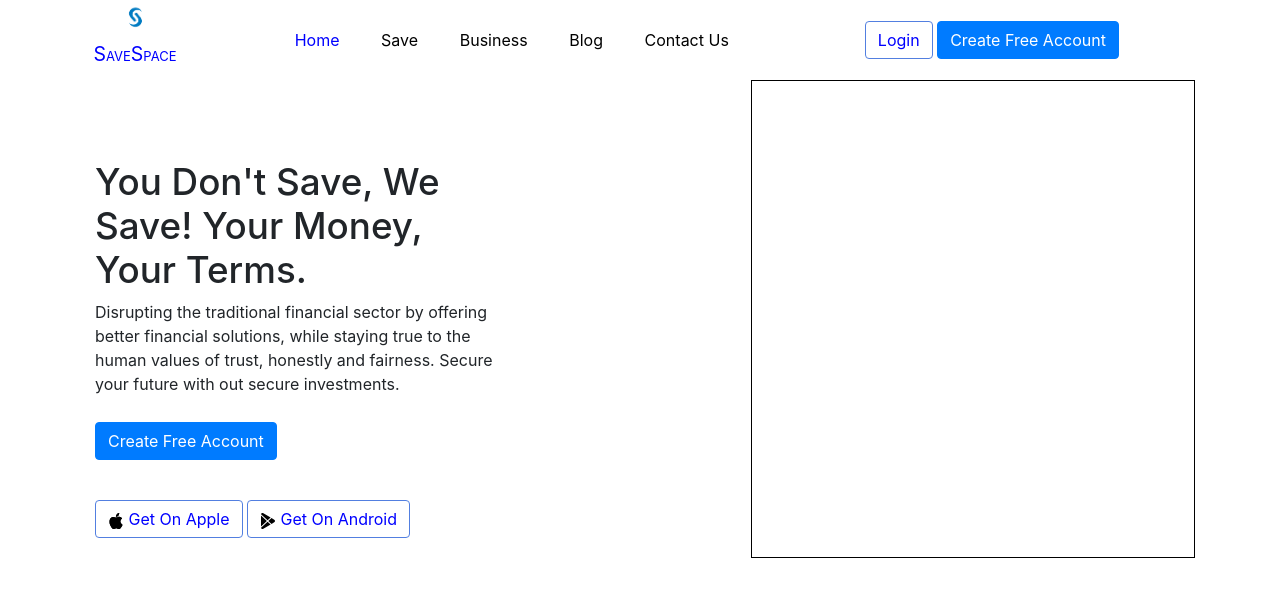
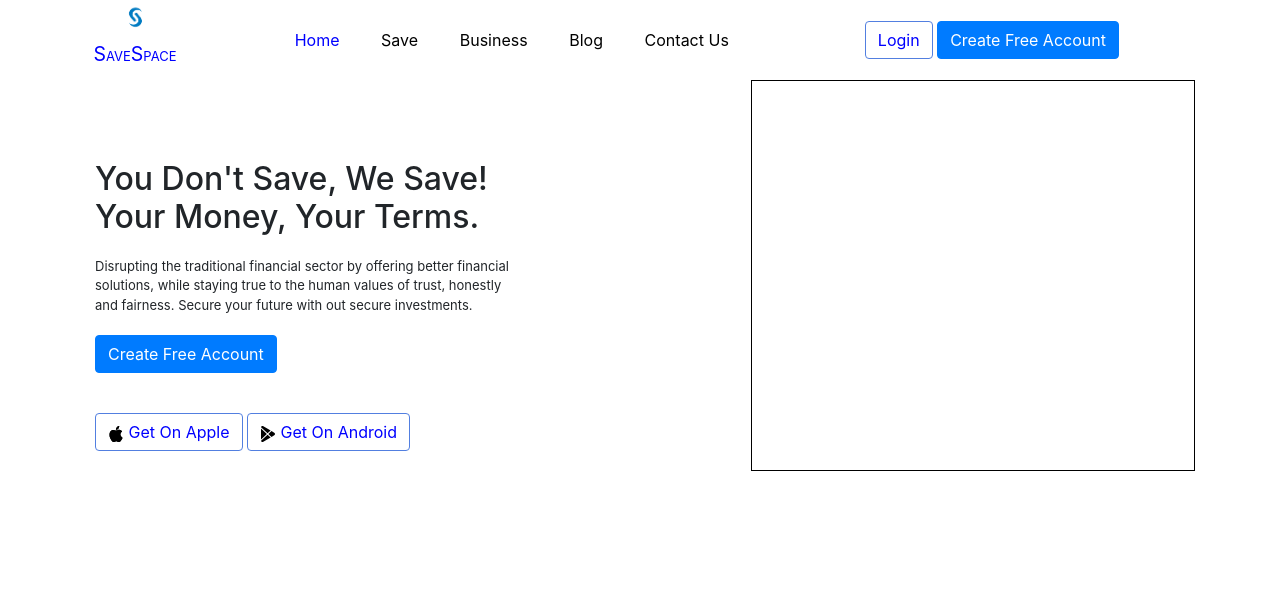
Before and after one commit to wasswaenockmale/saveSpace, a plain HTML site: page index.html in a window 1280 px wide. Drawn offline with nearby package versions, Linux system fonts and the light colour scheme.

Commit message:
Officially completed the design of left-side

```diff
--- a/custom_css/style.css
+++ b/custom_css/style.css
@@ -64,10 +64,13 @@ a{
     width: 40%;
     border: 1px solid black;
 }
-
+p{
+    font-size: 13px;
+    margin:20px 0px 10px 0px;
+}
 h1{
     text-transform: capitalize;
-    font-size: 2.3em;
+    font-size: 2em;
 }
 
 .create-account{
```
